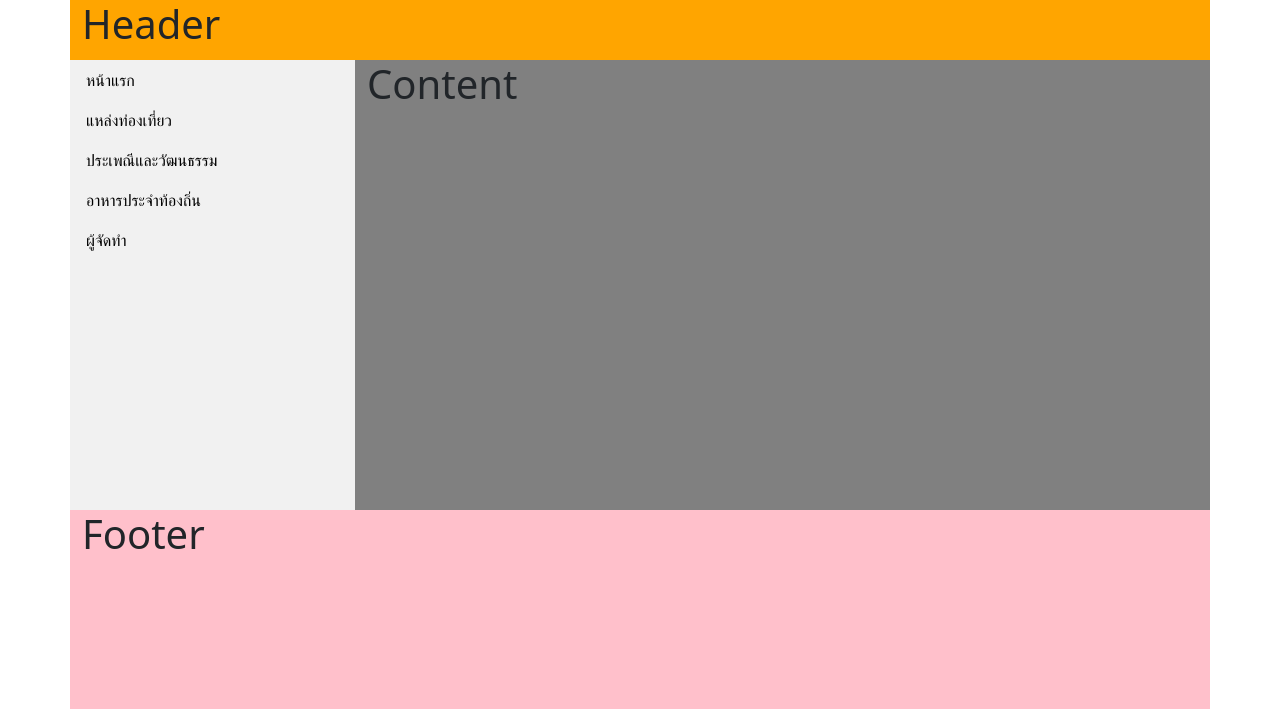
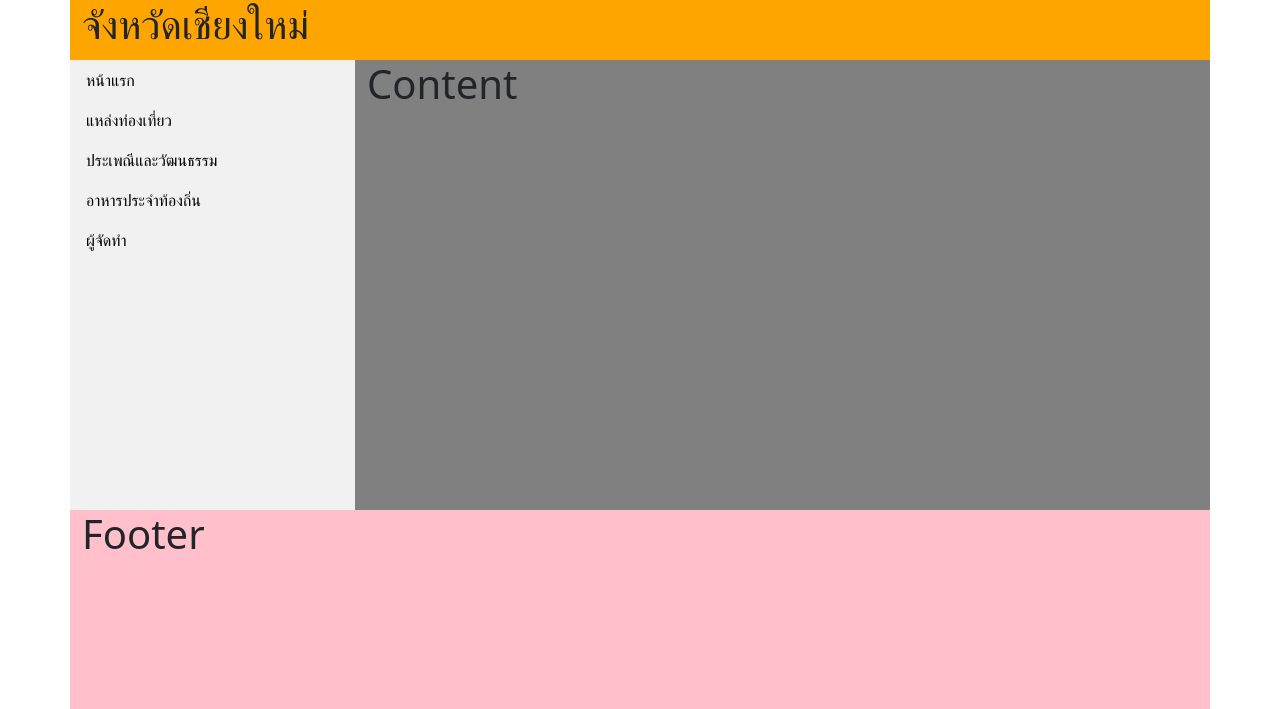
Before and after one commit to waiwaix43/Nakhon-Si-Thammarat-Project, a PHP site: page / in a window 1280 px wide. Shown: the top 709 px of the page. Run offline with PHP 8.4, Linux system fonts and the light colour scheme.

Commit message:
Update index.php

```diff
--- a/index.php
+++ b/index.php
@@ -51,7 +51,7 @@
     <div class="container"> <!-- คอนเทนเนอร์ -->
       <div class="row">
         <div class="col-12" id="header"> <!-- เฮดเดอร์ -->
-          <h1>Header</h1>
+          <h1>จังหวัดเชียงใหม่</h1>
         </div>
       </div>
       <div class="row">
```
